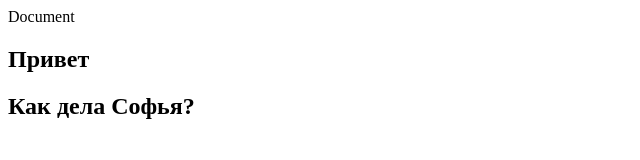
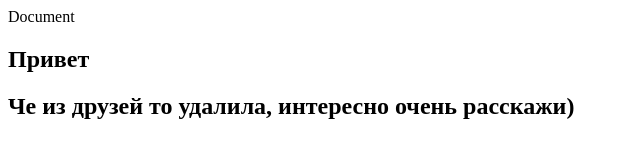
Before and after one commit to Uhiteb/Eva, a plain HTML site: page index.html in a window 1280 px wide. Shown: the whole page, without its empty margins (0-640 px from the left). Drawn offline with Linux system fonts and the light colour scheme.

Commit message:
Add files via upload

```diff
--- a/index.html
+++ b/index.html
@@ -15,7 +15,7 @@
         <ti class="item"></ti>
         <ti class="item"></ti>
     </ul>
-    <h2>Как дела Софья?</h2>
+    <h2>Че из друзей то удалила, интересно очень расскажи)</h2>
 
 </body>
 </html>
```
